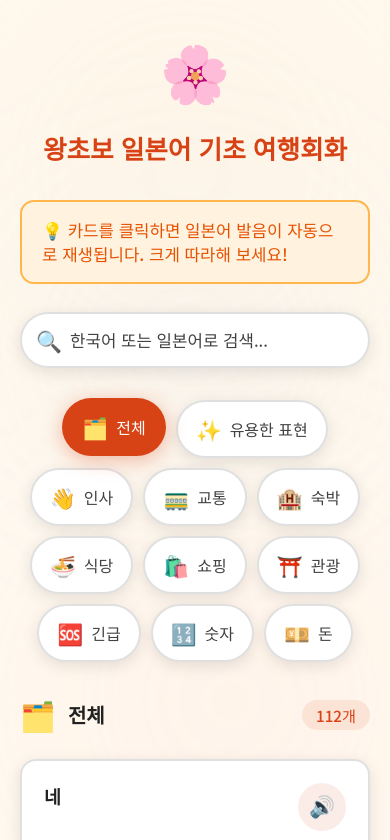
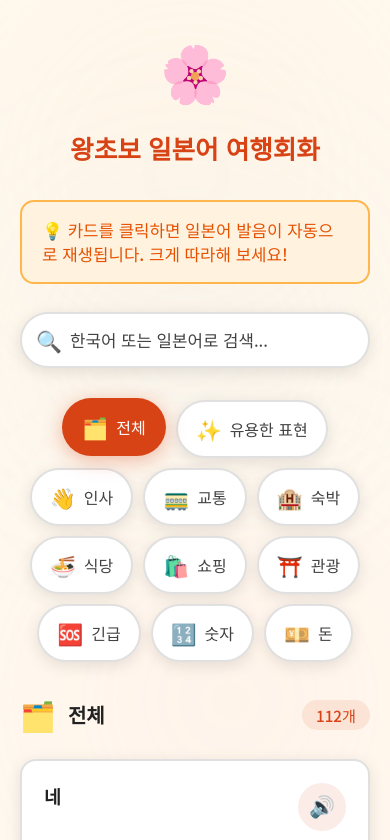
Before and after one commit to sunny8079/japanese, a website: page index.html in a window 390 px wide. Shown: the top 840 px of the page. Drawn offline with Linux system fonts and the light colour scheme.

Commit message:
feat(seo): 네이버 모바일 최적화 타이틀 반영 - 왕초보 일본어 여행회화 🔊 일본어 발음 듣기 (식당·쇼핑·길찾기)

```diff
--- a/index.html
+++ b/index.html
@@ -3,13 +3,13 @@
 <head>
   <meta charset="UTF-8" />
   <meta name="viewport" content="width=device-width, initial-scale=1.0" />
-  <title>왕초보 일본어 기초 여행회화 🔊 터치하면 나오는 원어민 발음 (식당·쇼핑·길찾기)</title>
-  <meta name="description" content="왕초보를 위한 일본 여행 필수 기초 회화 106개! 식당 주문, 길찾기, 쇼핑 발음을 터치 한 번으로 또렷한 원어민 음성으로 바로 들어보세요. 회원가입/앱설치 없이 즉시 무료 사용." />
+  <title>왕초보 일본어 여행회화 🔊 일본어 발음 듣기 (식당·쇼핑·길찾기)</title>
+  <meta name="description" content="왕초보를 위한 일본 여행 필수 기초 회화 106개! 식당 주문, 길찾기, 쇼핑 일본어 발음을 터치 한 번으로 또렷한 원어민 음성으로 바로 들어보세요. 회원가입/앱설치 없이 즉시 무료 사용." />
 
   <!-- 오픈그래프(OG) 메타 태그 (카카오톡, SNS 공유용) -->
   <meta property="og:type" content="website" />
-  <meta property="og:title" content="왕초보 일본어 기초 여행회화 🔊 터치하면 나오는 원어민 발음" />
-  <meta property="og:description" content="왕초보를 위한 일본 여행 필수 기초 회화 106개! 식당 주문, 길찾기, 쇼핑 발음을 터치 한 번으로 또렷한 원어민 음성으로 바로 들어보세요." />
+  <meta property="og:title" content="왕초보 일본어 여행회화 🔊 일본어 발음 듣기 (식당·쇼핑·길찾기)" />
+  <meta property="og:description" content="왕초보를 위한 일본 여행 필수 기초 회화 106개! 식당 주문, 길찾기, 쇼핑 일본어 발음을 터치 한 번으로 또렷한 원어민 음성으로 바로 들어보세요." />
   <meta property="og:image" content="https://japanese-wine.vercel.app/icon-512.png" />
   <meta property="og:url" content="https://japanese-wine.vercel.app/" />
 
@@ -685,7 +685,7 @@
     <button id="pwaInstallBtn" class="pwa-install-btn">📲 홈 화면에 추가</button>
   </div>
   <span class="header-emoji">🌸</span>
-  <h1>왕초보 일본어 기초 여행회화</h1>
+  <h1>왕초보 일본어 여행회화</h1>
 </header>
 
 <!-- 팁 배너 -->
```
Also changed, not shown: manifest.json.
